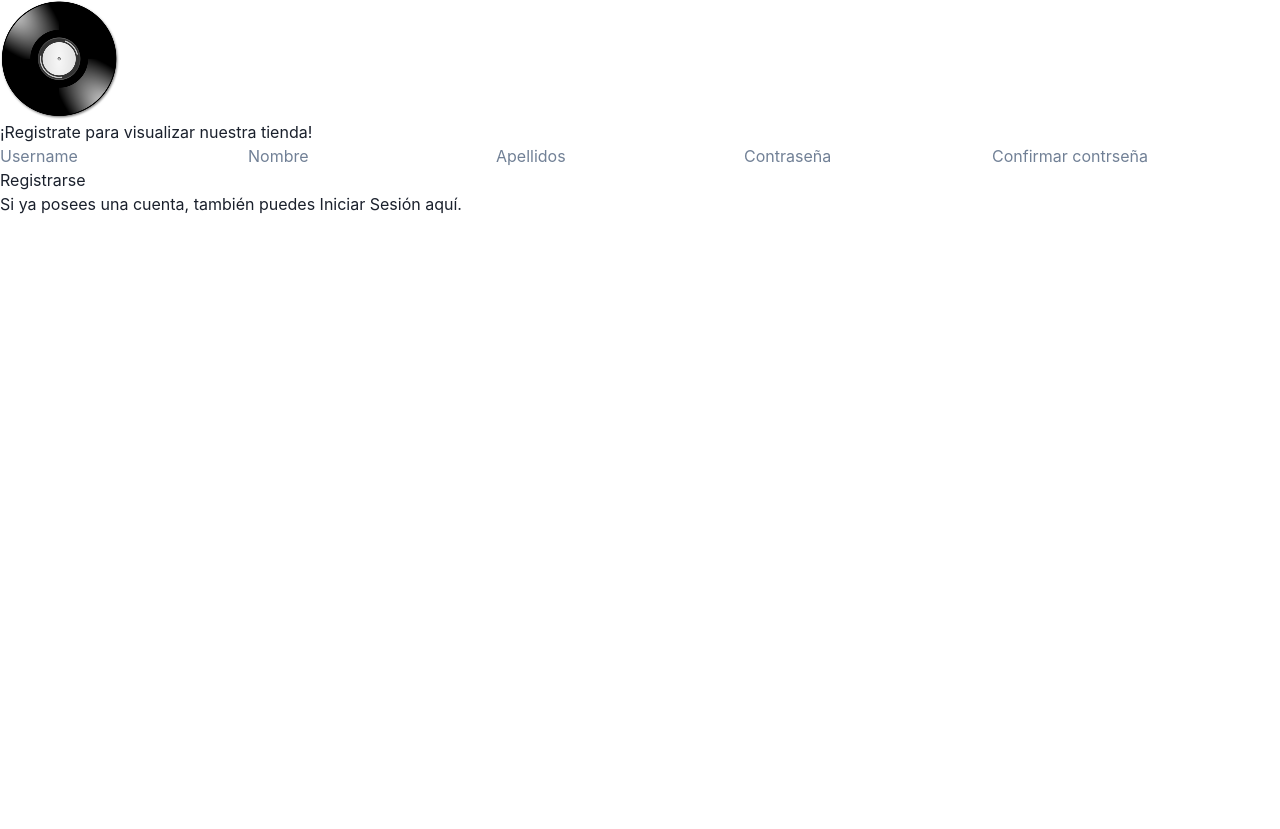
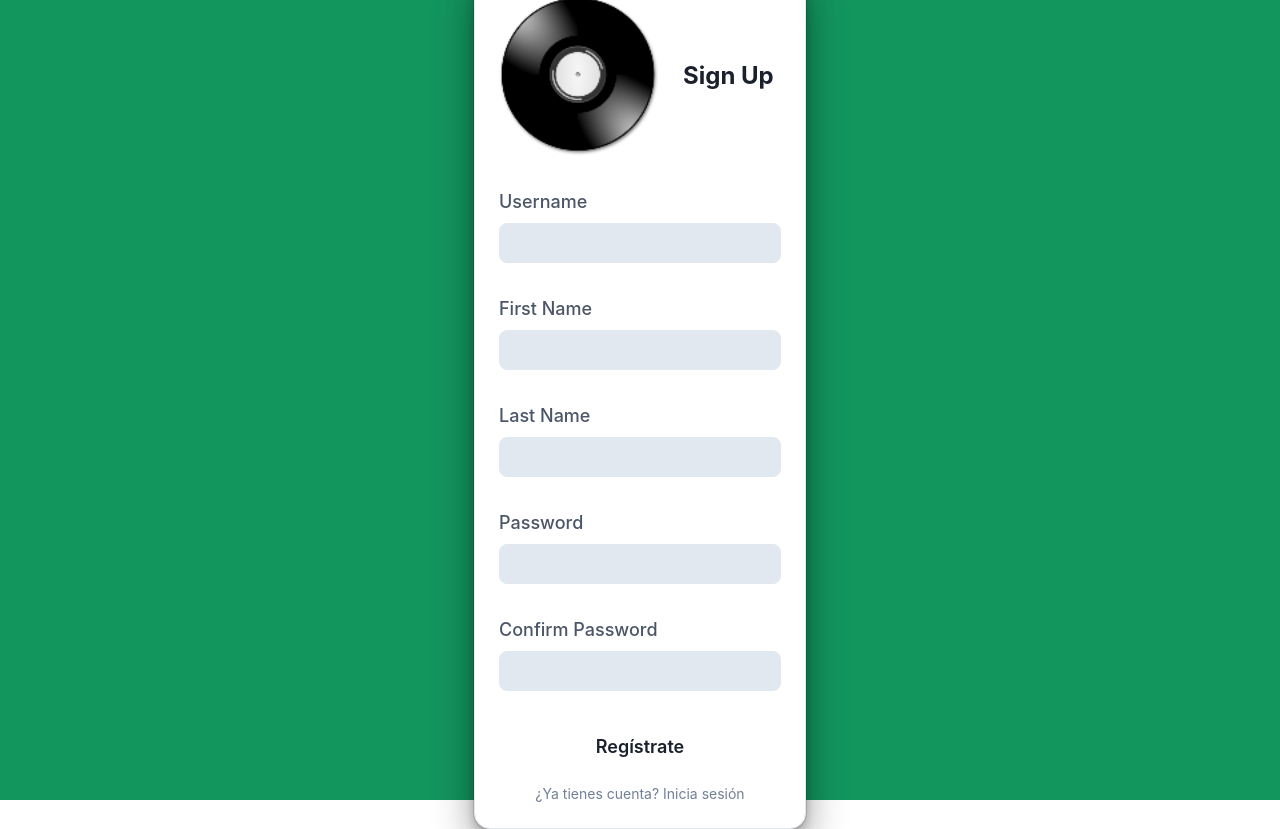
Before and after one commit to Mxrk122/databeats, a React (Vite) app in the folder frontend/: page /sign-up in a window 1280 px wide. Before the commit the page ends 800 px from the top, so only its background shows below. Built offline with nearby package versions, Linux system fonts and the light colour scheme.

Commit message:
Se actualizó UI de Registro

```diff
--- a/frontend/src/routes/SignUpPage.jsx
+++ b/frontend/src/routes/SignUpPage.jsx
@@ -1,5 +1,6 @@
 import React, { useState } from 'react'
-import { Link, useNavigate} from 'react-router-dom'
+import { Link, useNavigate } from 'react-router-dom'
+import { Box, FormControl, FormLabel, Input, Button, Flex, Image, Text } from '@chakra-ui/react'
 import DataBeatsLogo from '../assets/images/DataBeatsLogo.png'
 
 const SignUpPage = () => {
@@ -20,7 +21,6 @@ const SignUpPage = () => {
         lastName,
         password,
       }
-      // Para editar es PATCH
       const response = await fetch('http://localhost:4000/users', {
         method: 'POST',
         headers: {
@@ -32,56 +32,127 @@ const SignUpPage = () => {
       console.log(data)
       navigate('/login')
     } else {
-      console.log('contraseñas no coinciden')
+      console.log('passwords do not match')
     }
   }
 
   return (
-    <main>
-      <div className="sign-up-container">
-        <div className="sign-up-icon-container">
-          <img src= {DataBeatsLogo} alt="Data Beats Logo" />
-          <h1>¡Registrate para visualizar nuestra tienda!</h1>
-        </div>
-        <div className="sign-up-form">
-          <input
+
+    <Flex
+      h="100vh"
+      w="100vw"
+      align="center"
+      justify="center"
+      bgColor="#13955E"
+    >
+      <Box
+      bg="white"
+      p={6}
+      mx="auto"
+      maxW="600px"
+      borderWidth="1px"
+      borderRadius="2xl"
+      boxShadow="dark-lg"
+    >
+      <Flex mb={8} align="center">
+        <Image src={DataBeatsLogo} alt="Data Beats Logo" w={40} mr={6} />
+        <Text fontSize="2xl" fontWeight="bold">
+          Sign Up
+        </Text>
+      </Flex>
+      <form>
+        <FormControl mb={8}>
+          <FormLabel htmlFor="username" fontSize="lg" color="gray.600">Username</FormLabel>
+          <Input
+            id="username"
             type="text"
-            id="username"
-            placeholder="Username"
+            value={username}
             onChange={(event) => setUsername(event.target.value)}
+            rounded="lg"
+            w="100%"
+            bg="gray.200"
+            p={4}
+            _focus={{ bg: "white", boxShadow: "outline" }}
           />
-          <input
+        </FormControl>
+        <FormControl mb={8}>
+          <FormLabel htmlFor="firstName" fontSize="lg" color="gray.600">First Name</FormLabel>
+          <Input
+            id="firstName"
             type="text"
-            id="Nombre"
-            placeholder="Nombre"
+            value={firstName}
             onChange={(event) => setFirstName(event.target.value)}
+            rounded="lg"
+            w="100%"
+            bg="gray.200"
+            p={4}
+            _focus={{ bg: "white", boxShadow: "outline" }}
           />
-          <input
+        </FormControl>
+        <FormControl mb={8}>
+          <FormLabel htmlFor="lastName" fontSize="lg" color="gray.600">Last Name</FormLabel>
+          <Input
+            id="lastName"
             type="text"
-            id="Apellidos"
-            placeholder="Apellidos"
+            value={lastName}
             onChange={(event) => setLastName(event.target.value)}
+            rounded="lg"
+            w="100%"
+            bg="gray.200"
+            p={4}
+            _focus={{ bg: "white", boxShadow: "outline" }}
           />
-          <input
+        </FormControl>
+        <FormControl mb={8}>
+          <FormLabel htmlFor="password" fontSize="lg" color="gray.600">Password</FormLabel>
+          <Input
+        id="password"
         type="password"
-            id="Contraseña"
-            placeholder="Contraseña"
+        value={password}
         onChange={(event) => setPassword(event.target.value)}
+        rounded="lg"
+        w="100%"
+        bg="gray.200"
+        p={4}
+        _focus={{ bg: "white", boxShadow: "outline" }}
+
       />
-          <input
+    </FormControl>
+    <FormControl mb={8}>
+      <FormLabel htmlFor="confirmPassword" fontSize="lg" color="gray.600">Confirm Password</FormLabel>
+      <Input
+        id="confirmPassword"
         type="password"
-            id="Confirmar-contraseña"
-            placeholder="Confirmar contrseña"
+        value={confirmPassword}
         onChange={(event) => setConfirmPassword(event.target.value)}
+        rounded="lg"
+        w="100%"
+        bg="gray.200"
+        p={4}
+        _focus={{ bg: "white", boxShadow: "outline" }}
       />
-        </div>
-        <button onClick={handleSignUp}>Registrarse</button>
-        <p>
-          Si ya posees una cuenta, también puedes <Link to="/login">Iniciar Sesión</Link> aquí.
-        </p>
-      </div>
-    </main>
-  )
-}
+    </FormControl>
+    <Button
+    onClick={handleSignUp}
+    mt={1}
+    w="100%"
+    variantColor="green"
+    variant="solid"
+    rounded="lg"
+    fontSize="lg"
+    bg="grey.200"
+    _hover={{ bg: "green.500" }}
+    _active={{ bg: "green.700" }}>
+      Regístrate
+    </Button>
+    </form>
+    <Text textAlign="center" mt={4} fontSize="sm" color="gray.500">
+    ¿Ya tienes cuenta? <Link to="/login">Inicia sesión</Link>
+    </Text>
+    </Box>
+  </Flex>
 
-export default SignUpPage
+  );
+};
+
+export default SignUpPage;
```
Lines whose indentation alone changed are shown as unchanged.
